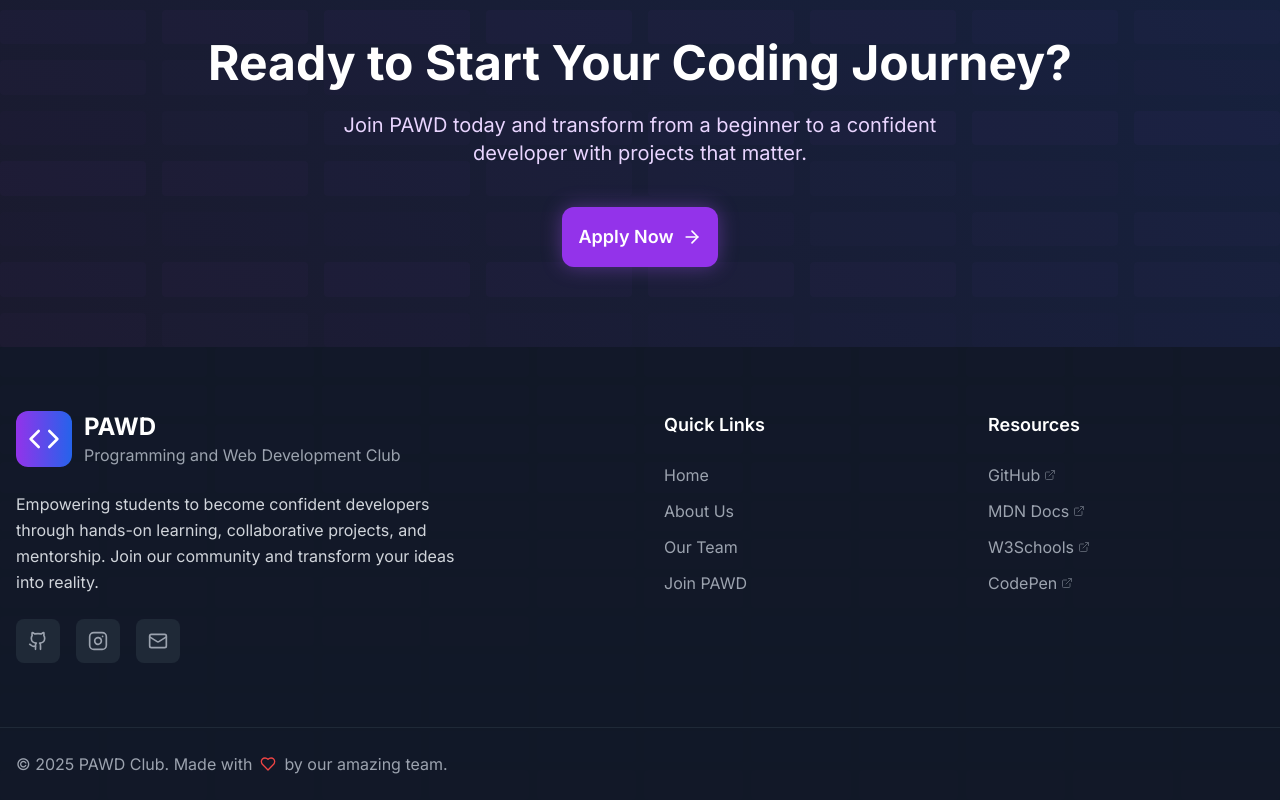
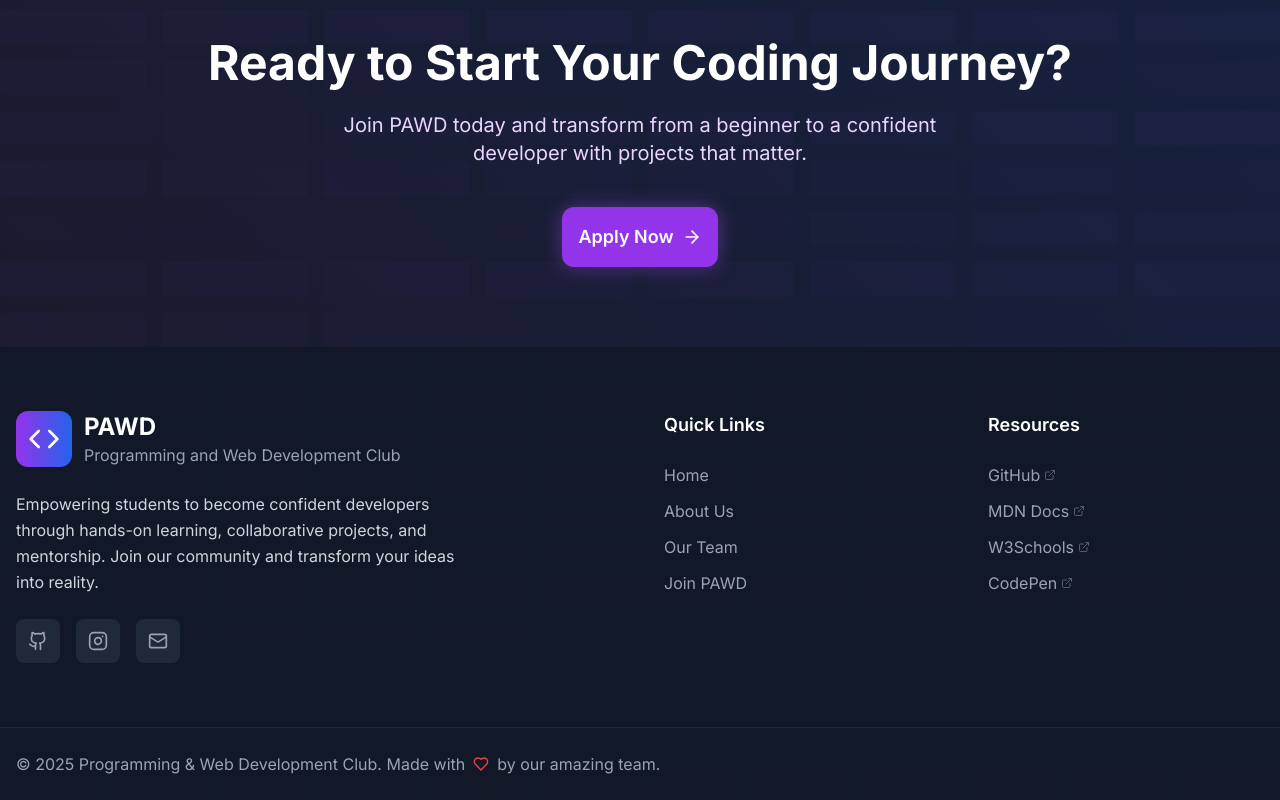
Before and after one commit to programmingcvhs/programmingcvhs.github.io, a Next.js app: page / in a window 1280 px wide. Shown: the part 2075-2875 px from the top of the page. Built offline with nearby package versions, Linux system fonts and the light colour scheme.

Commit message:
Update Footer.tsx

```diff
--- a/components/Footer.tsx
+++ b/components/Footer.tsx
@@ -160,7 +160,7 @@ export function Footer() {
               transition={{ delay: 0.6, duration: 0.6 }}
             >
               <div className="flex items-center space-x-2 text-gray-400">
-                <span>© {new Date().getFullYear()} PAWD Club. Made with</span>
+                <span>© {new Date().getFullYear()} Programming & Web Development Club. Made with</span>
                 <motion.div
                   animate={{ scale: [1, 1.2, 1] }}
                   transition={{ duration: 1.5, repeat: Infinity }}
```
